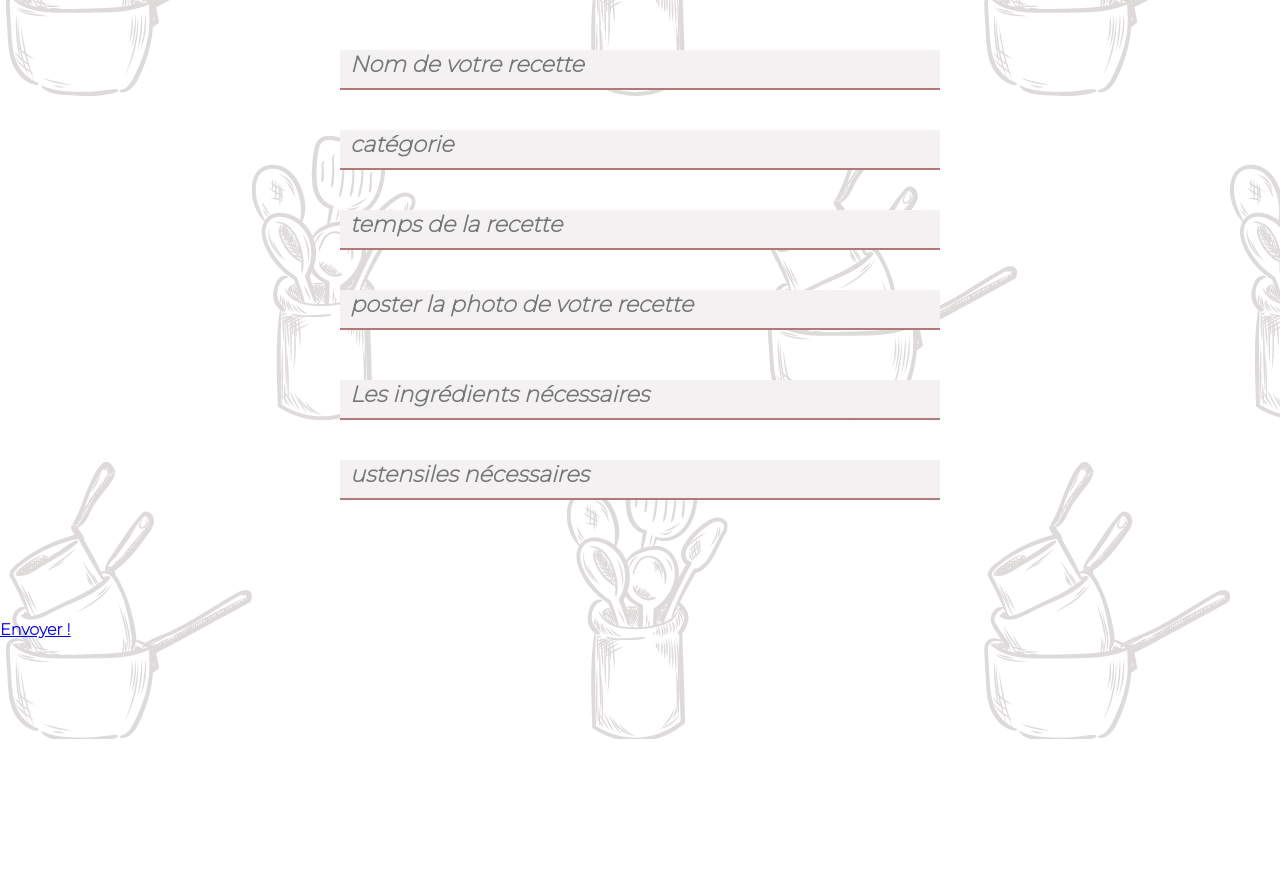
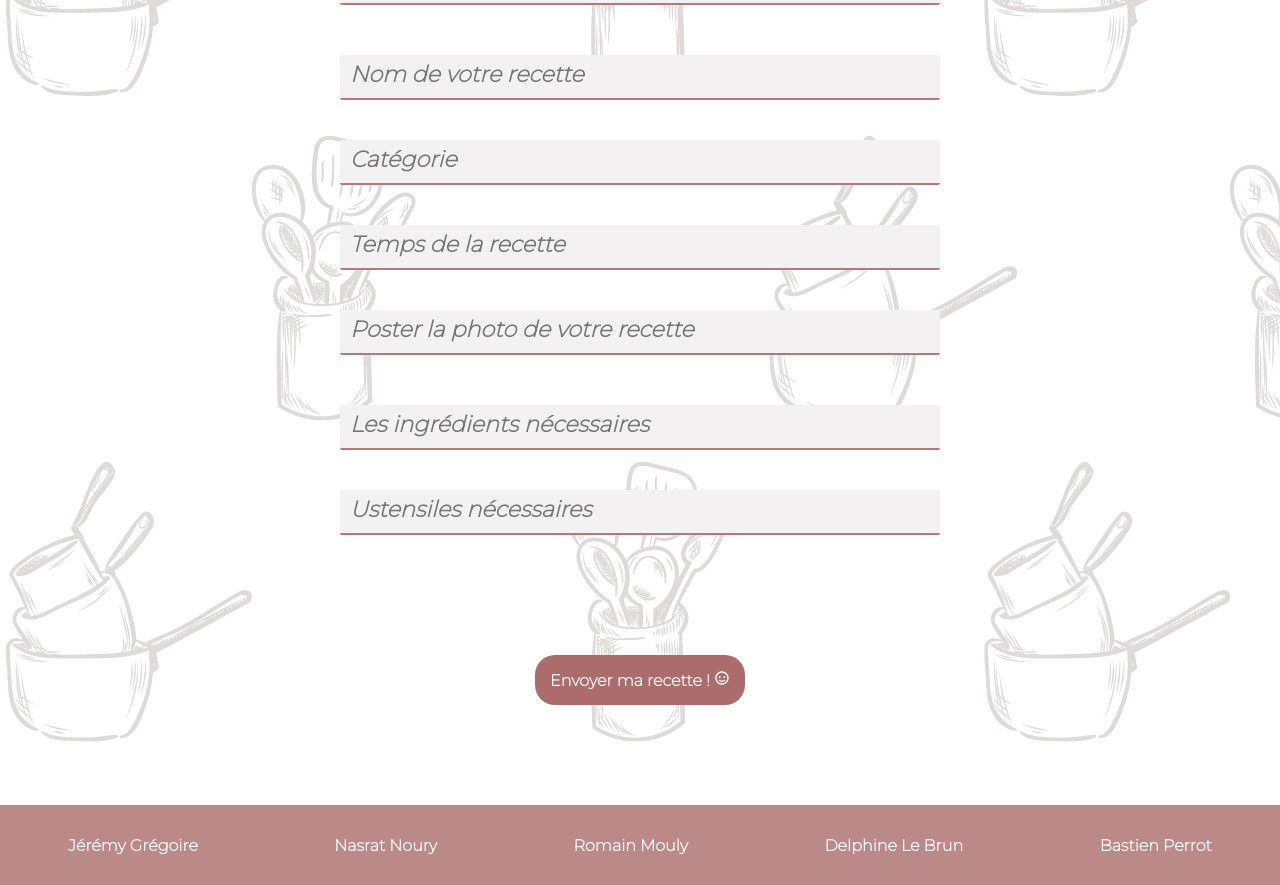
Before and after one commit to DelphLB/hackaton3-front, a React (Create React App) app: page /nouvellerecette in a window 1280 px wide. Shown: the part 560-1445 px from the top of the page. Before the commit the page ends 1299 px from the top, so only its background shows below. Built offline with nearby package versions, Linux system fonts and the light colour scheme.

Commit message:
modif css recette + footer

```diff
--- a/src/App.jsx
+++ b/src/App.jsx
@@ -12,7 +12,7 @@ import Login from "./components/Login";
 import ConnectPage from "./components/ConnectPage";
 import NavBar from "./components/navbar/NavBar";
 import PostLive from "./components/homepage/PostLive";
-
+import Footer from "./components/footer/Footer"
 function App() {
   return (
     <div className='App'>
@@ -26,6 +26,7 @@ function App() {
         <Route exact path='/connectPage' component={ConnectPage} />
         <Route exact path='/nouveauLive' component={PostLive} />
       </Switch>
+      <Footer />
     </div>
   );
 }
--- /dev/null
+++ b/src/components/footer/Footer.jsx
@@ -0,0 +1,22 @@
+import React, { useState, useEffect } from "react";
+import "../../style/Footer.css";
+import axios from "axios";
+
+
+const Footer = () => {
+  return (
+    <div>
+        <div className="footer-div">
+            <p>Jérémy Grégoire</p>
+            <p> Nasrat Noury </p>
+            <p> Romain Mouly </p>
+            <p> Delphine Le Brun </p>
+            <p>Bastien Perrot</p>
+
+        </div>
+    </div>
+  )
+
+};
+
+export default Footer;
--- a/src/components/homepage/Banner.jsx
+++ b/src/components/homepage/Banner.jsx
@@ -7,8 +7,8 @@ function Banner() {
       <div className="container-banner">
 
         <div className="box-name-projet">
-            <h1 className="cook-eat">Cook eat</h1>
-            <p className="slogan"> Partager, manger, savourer </p>
+            <h1 className="cook-eat">Cook'eat</h1>
+            <p className="slogan"> cook it, live it, eat it </p>
         </div>
       </div>
     );
--- a/src/components/recettes/AddRecettes.jsx
+++ b/src/components/recettes/AddRecettes.jsx
@@ -3,6 +3,8 @@ import "../../style/AddRecettes.css";
 
 import axios from "axios";
 import { Link } from "react-router-dom";
+import { BiSmile } from 'react-icons/bi';
+
 
 
 const AddRecettes = () =>{
@@ -50,7 +52,7 @@ const AddRecettes = () =>{
                 type="text"
                 name="category"
                 id="category"
-                placeholder="catégorie"
+                placeholder="Catégorie"
                 onChange={(e) => handleChange(e)}
             />
             <input
@@ -58,7 +60,7 @@ const AddRecettes = () =>{
                 type="text"
                 name="time"
                 id="time"
-                placeholder= "temps de la recette"
+                placeholder= "Temps de la recette"
                 onChange={(e) => handleChange(e)}
             />
             <input
@@ -66,7 +68,7 @@ const AddRecettes = () =>{
                 type="text"
                 name="image"
                 id="image"
-                placeholder= "poster la photo de votre recette"
+                placeholder= "Poster la photo de votre recette"
                 onChange={(e) => handleChange(e)}
             />
 
@@ -83,13 +85,13 @@ const AddRecettes = () =>{
                 type="text"
                 name="tools"
                 id="tools"
-                placeholder= "ustensiles nécessaires"
+                placeholder= "Ustensiles nécessaires"
                 onChange={(e) => handleChange(e)}
             />
         </div>
-        <div>
-            <Link to="/recettes" onClick={handleClick} >
-             Envoyer !
+        <div className="boutton-link">
+            <Link to="/recettes" onClick={handleClick} className="envoyer" >
+             Envoyer ma recette ! <BiSmile />
             </Link>
         </div>
       </div>
--- a/src/components/recettes/Recettes.jsx
+++ b/src/components/recettes/Recettes.jsx
@@ -2,6 +2,14 @@ import React, { useState, useEffect } from "react";
 import "../../style/Recettes.css";
 import axios from "axios";
 import { Link } from "react-router-dom"
+
+import { RiCake3Line } from 'react-icons/ri';
+import { BiTime } from 'react-icons/bi';
+import { GiCook } from 'react-icons/gi';
+
+import { FaUtensils } from 'react-icons/fa';
+import { GiMagnifyingGlass } from 'react-icons/gi';
+
 
 const Recettes = () => {
   const [listeRecette, setListeRecette] = useState([]);
@@ -43,7 +51,7 @@ const Recettes = () => {
             className="filterbar"
             type="text"
             onChange={(e) => setSearch(e.target.value)}
-            placeholder="Rechercher par nom (Ginto, Wok...)"
+            placeholder= " Rechercher par nom (Ginto, Wok...)"
           />
         </div>
       </div>
@@ -60,8 +68,9 @@ const Recettes = () => {
             <img className="image-recette" src={recette.image} alt="recette"/>
           </div>
           <div className="name-cat">
-            <p className="name-recette">{recette.name}</p>
+            <p className="name-recette"> <RiCake3Line /> {recette.name}</p>
             <p className="categorie-recette"> {recette.category} </p>
+            <p className="cook-name"> Proposé par : {recette.chef} </p>
           </div>
           <div className="info-recette">
             <div /*onClick={()=>handleClick(recette)}*/ >
@@ -69,12 +78,12 @@ const Recettes = () => {
 
                <div>
                   <div className="time-level">
-                    <p> 25 min</p>
-                    <p> Facile </p>
+                    <p> <BiTime /> {recette.time}</p>
+                    <p> <GiCook /> Facile </p>
                   </div>
                   <div className="ingredients">
-                    <p className="personnes"> <strong>Ingrédients </strong>: 4 personnes </p>
-                    <p className="ingredients"> {recette.ingredients}</p>
+                    <p className="personnes"> <FaUtensils /> <strong>Ingrédients </strong>: 4 personnes </p>
+                    <p className="ingredients">  {recette.ingredients}</p>
                   </div>
                 </div>
 
--- a/src/style/AddRecettes.css
+++ b/src/style/AddRecettes.css
@@ -7,8 +7,6 @@
     justify-content: center;
     align-items: center;
     color: white;
-
-
 }
 
 .partage{
@@ -31,6 +29,7 @@
 }
 
 .post-recette input{
+    text-align: left;
     background-color: rgba(243, 241, 241,1);
     font-weight: bold;
     font-family: 'Montserrat', sans-serif;
@@ -39,7 +38,44 @@
     margin-bottom: 40px;
     padding-bottom: 10px;
     padding-left: 10px;
+    padding-top: 5px;
     border: none;
     border-bottom: 2px solid rgba(172, 108, 108,0.9);
+    border-radius: 2px;
     font-style: italic;
 }
+.boutton-link{
+    display: flex;
+    justify-content: center;
+}
+.envoyer{
+    background-color: rgba(172, 108, 108,1);
+    color: white;
+    font-weight: bold;
+    text-decoration: none;
+    padding: 15px;
+    border-radius: 20px;
+    font-weight: 600;
+    transition: transform ease-in-out 0.5s;
+}
+
+@media screen and (max-width: 805px){
+    .post-recette{
+        /* border: 1px solid red; */
+        /* display: flex;
+        flex-direction: column;
+        justify-content: center;
+        margin: 80px auto; */
+        width: 300px;
+    }
+
+    .partage{
+        font-size: 2em;
+        display: flex;
+        align-items: center;
+        padding: 20px;
+        border-radius: 8px;
+        font-family: 'Montserrat', sans-serif;
+        background-color: rgba(233, 224, 224, 0.4);
+    }
+}
--- a/src/style/Banner.css
+++ b/src/style/Banner.css
@@ -24,7 +24,9 @@
 .cook-eat{
     /* border:1px solid red; */
     margin-bottom: 10px;
-    margin-top: 10%;
+    margin-top: 2%;
+    padding: 10px 40px;
+
 }
 
 .slogan{
@@ -36,3 +38,15 @@
     border-radius: 4px;
 
 }
+
+
+@media screen and (max-width: 845px){
+    .box-name-projet{
+        font-size: 3em;
+    }
+}
+@media screen and (max-width: 545px){
+    .box-name-projet{
+        font-size: 1.7em;
+    }
+}
--- /dev/null
+++ b/src/style/Footer.css
@@ -0,0 +1,16 @@
+.footer-div{
+    height: 80px;
+    display: flex;
+    flex-direction: row;
+    justify-content: space-around;
+    align-items: center;
+    background-color: rgba(172, 108, 108,0.8);
+    color: white;
+    font-weight: bold;
+}
+
+@media screen and (max-width: 505px){
+    .footer-div{
+        display: none;
+    }
+}
--- a/src/style/Prog.css
+++ b/src/style/Prog.css
@@ -7,9 +7,9 @@
   background-position: center;
   margin: 0;
   width: 100%;
-  height: 100vh;
   display: flex;
   flex-direction: column;
+  padding-bottom: 70px;
 }
 
 .ProgBlocks {
--- a/src/style/Recettes.css
+++ b/src/style/Recettes.css
@@ -1,4 +1,5 @@
 .page-recettes{
+    width: 100%;
     display: flex;
     flex-direction: column;
     font-family: 'Montserrat', sans-serif;
@@ -19,8 +20,8 @@
 .filterbar{
     border-radius: 10px;
     border: none;
-    width: 400px;
-    height: 50px;
+    width: 700px;
+    height: 70px;
     padding-left: 10px;
     box-shadow: 0 14px 28px rgba(0, 0, 0, 0.25), 0 10px 10px rgba(0, 0, 0, 0.22);
 }
@@ -36,6 +37,8 @@
     width: 80%;
 }
 .title-h1-recette{
+    font-weight: 600;
+
     width: 70%;
     border-bottom: 1px solid black;
 }
@@ -44,10 +47,10 @@
     color: white;
     font-weight: bold;
     text-decoration: none;
-    padding: 15px;
+    padding: 25px;
     border-radius: 20px;
     transition: transform ease-in-out 0.5s;
-
+    font-weight: 600;
 }
 
 .add-recette:hover {
@@ -71,8 +74,13 @@
     border-radius: 8px;
     margin: 20px;
     background-color: rgba(172, 108, 108,0.9);
+    transition: transform ease-in-out 0.5s;
+}
 
-}
+.box-recettes-indiv:hover {
+    transform: scale(1.05);
+    transition-duration: 300ms;
+  }
 
 .box-img-recette{
     height: 300px;
@@ -95,6 +103,10 @@
     margin-top: 10px;
     margin-bottom: 10px;
 }
+.categorie-recette{
+    margin-bottom: 10px;
+
+}
 .info-recette{
     padding: 0 auto;
     width: 100%;
@@ -105,24 +117,25 @@
 }
 
 .more-info{
-    width: 55%;
+    width: 70%;
     margin: 0px auto;
+    text-align: center;
 }
 
 /* TOGLE */
 
 .time-level{
-    width: 50%;
+    width: 74%;
     display: flex;
     flex-direction: row;
     justify-content: space-between ;
-    margin: 20px auto;
+    margin: 25px auto;
     padding-bottom: 30px;
     border-bottom: 1px solid rgb(182, 182, 182);
 }
 
 .ingredients{
-    /* border:1px solid blue; */
+    text-align: center;
     margin-bottom: 100px;
     width: 90%;
     display: flex;
```
